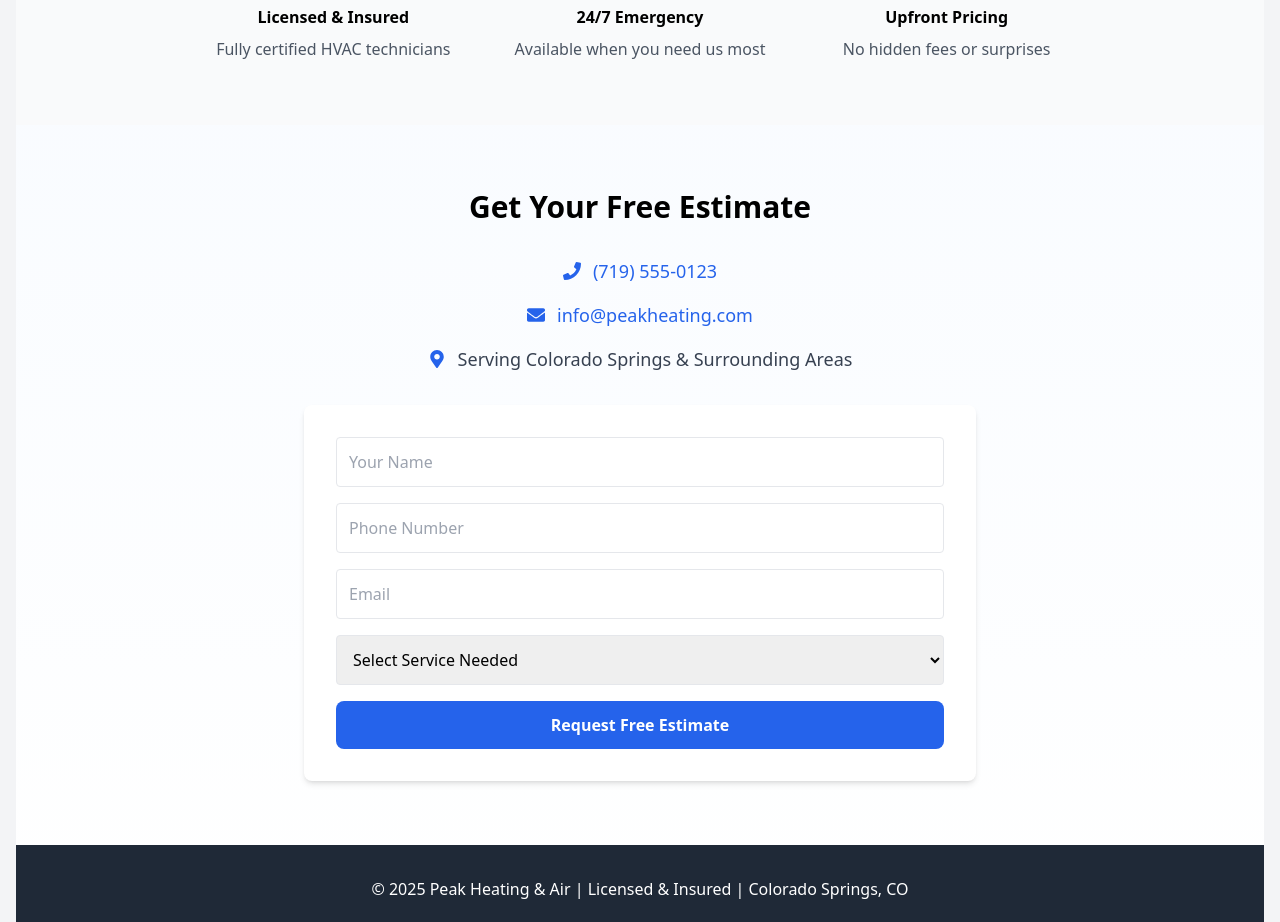
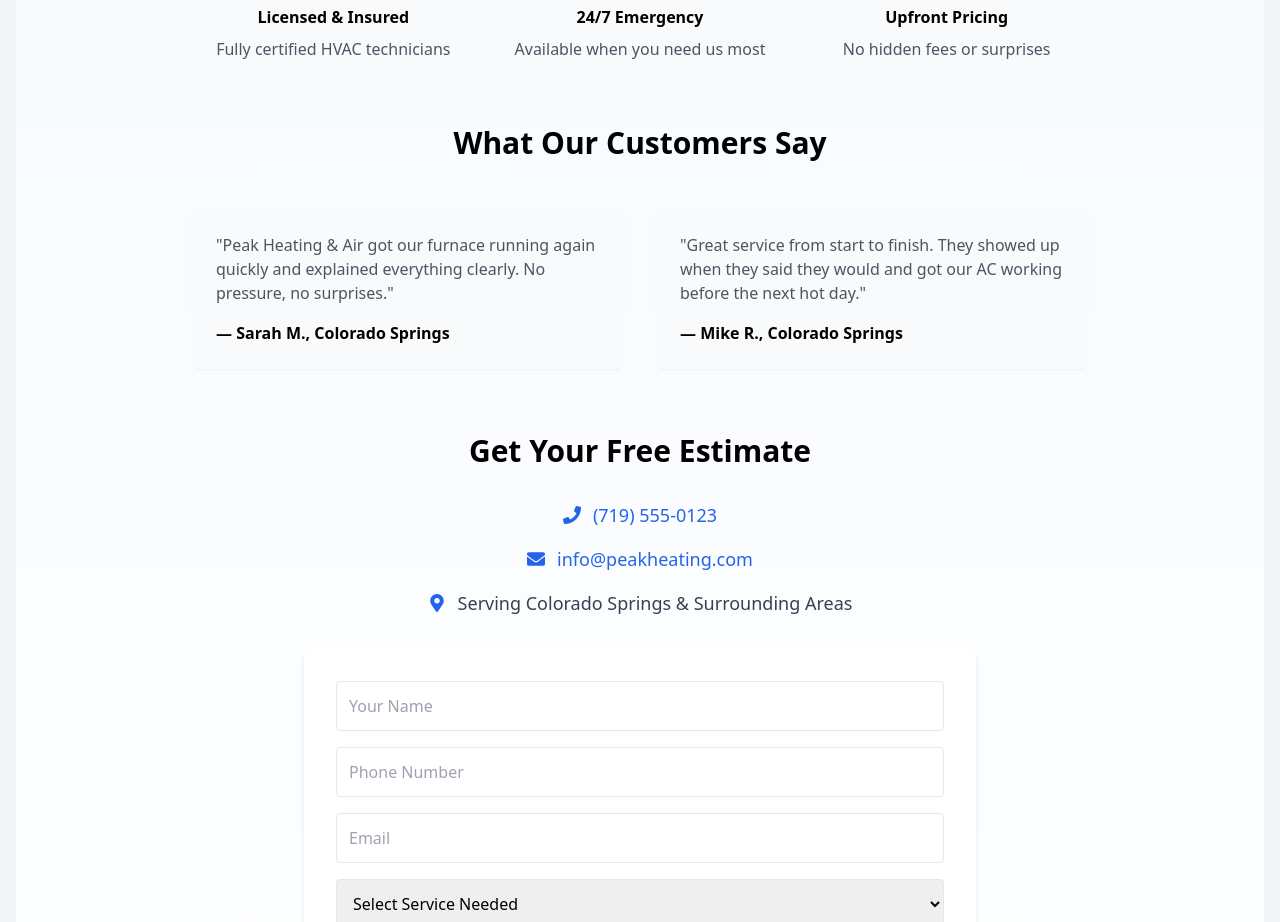
Before and after one commit to james3roberts/personal-site, a React (Vite) app: page /clientDemo/landing in a window 1280 px wide. Shown: the part 1360-2282 px from the top of the page. Built offline with nearby package versions, Linux system fonts and the light colour scheme.

Commit message:
added the testimonial section to the landing page

```diff
--- a/src/pages/ClientDemo/landing.jsx
+++ b/src/pages/ClientDemo/landing.jsx
@@ -112,6 +112,36 @@
           </div>
         </section>
 
+        {/* Testimonials */}
+        <section ClassName="py-16 px-4 bg-white">
+          <div className="max-w-4xl mx-auto">
+            <h2 className="text-3xl font-bold text-center mb-12">
+              What Our Customers Say
+            </h2>
+            <div className="grid md:grid-cols-2 gap-8">
+              <div className="bg-gray-50 p-6 rounded-lg shadow-sm">
+                <p className="text-gray-600 mb-4">
+                  "Peak Heating & Air got our furnace running again quickly and
+                  explained everything clearly. No pressure, no surprises."
+                </p>
+                <p className="font-semibold">— Sarah M., Colorado Springs</p>
+              </div>
+
+              <div className="bg-gray-50 p-6 rounded-lg shadow-sm">
+                <p className="text-gray-600 mb-4">
+                  "Great service from start to finish. They showed up when they
+                  said they would and got our AC working before the next hot
+                  day."
+                </p>
+
+                <p className="font-semibold">— Mike R., Colorado Springs</p>
+              </div>
+            </div>
+          </div>
+        </section>
+
+        {/* Service Area */}
+
         {/* Contact Section */}
         <section className="py-16 px-4">
           <div className="max-w-2xl mx-auto text-center">
```
